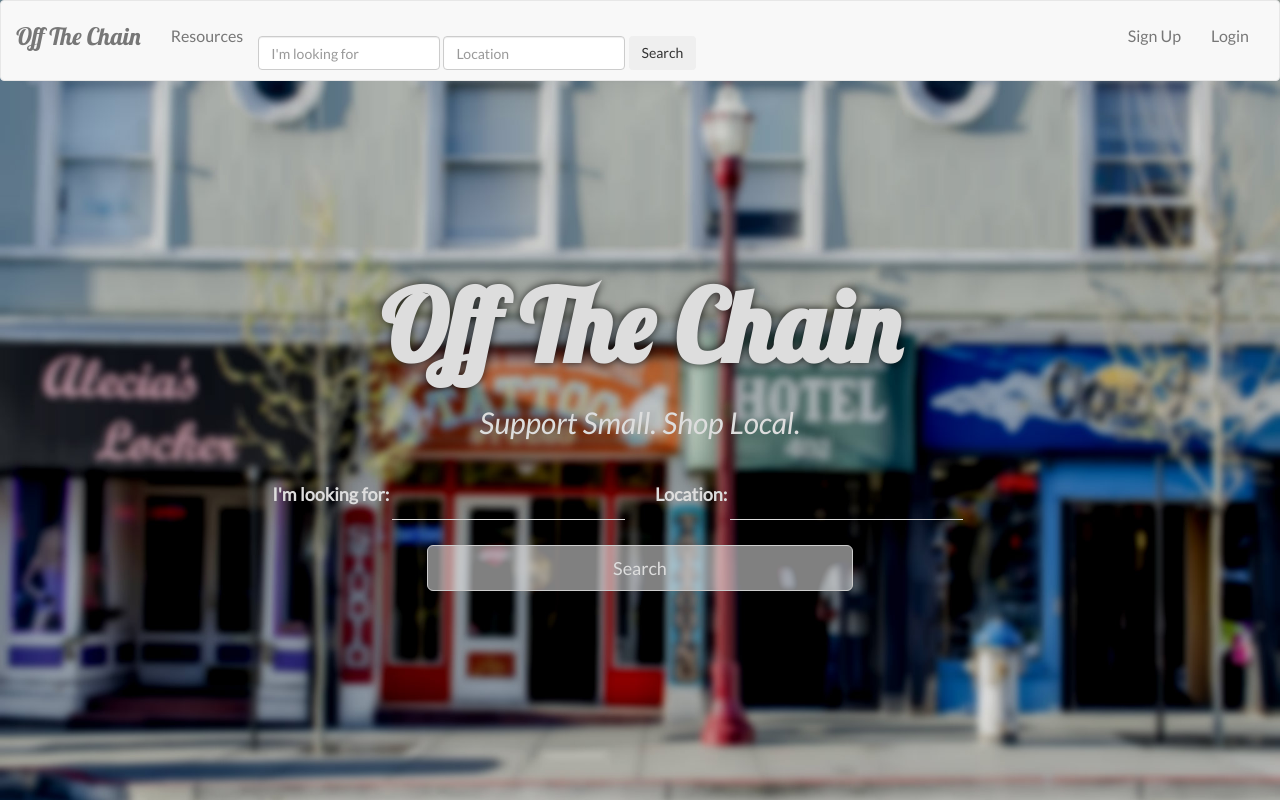
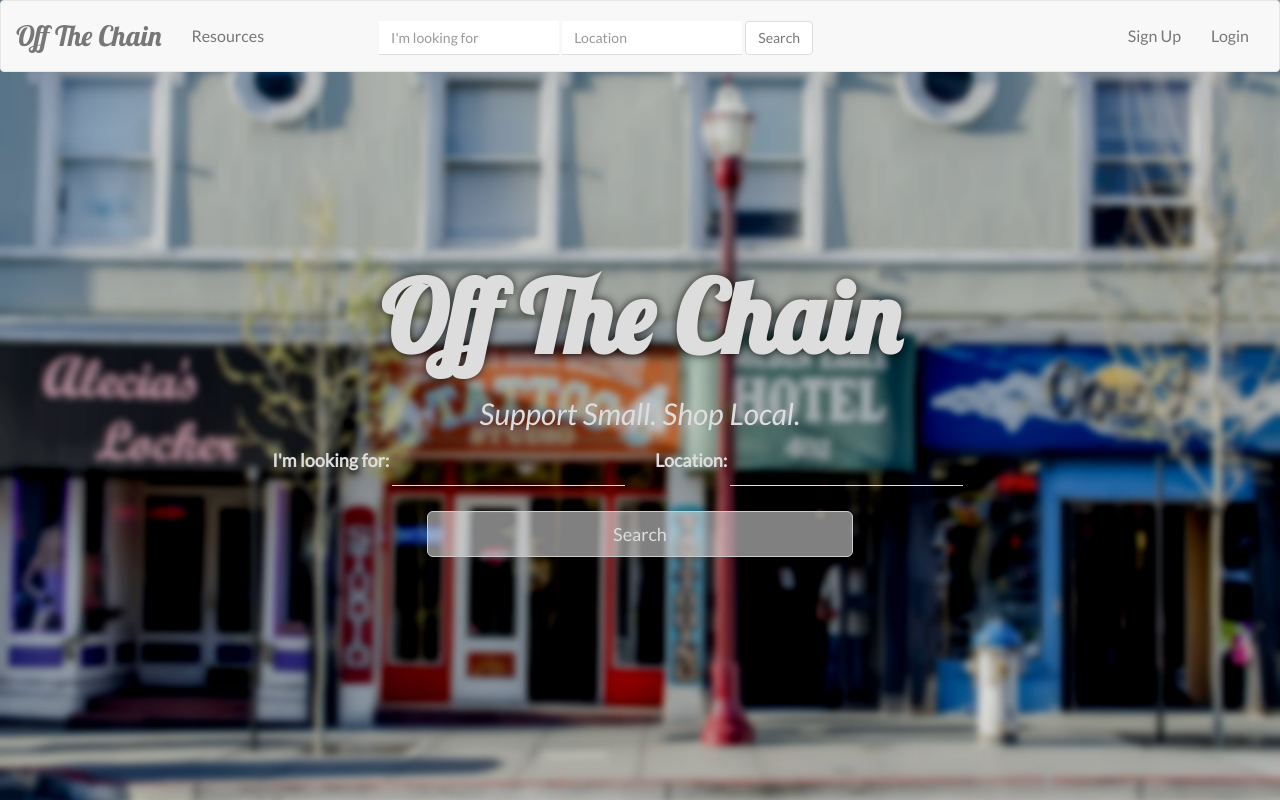
Before and after one commit to kmorinaka/hackbright-project, a Flask app: page / in a window 1280 px wide. Run offline with Flask 2, Linux system fonts and the light colour scheme; some libraries are stand-ins or nearby versions.

Commit message:
Styled navbar search.

```diff
--- a/static/styles.css
+++ b/static/styles.css
@@ -19,6 +19,23 @@ body {
     background-image: url(/static/brickwall.png);
     background-repeat: repeat;
 }
+.navbar-search {
+    padding-top: 10px;
+    margin-left: 100px;
+}
+.navbar-search .btn {
+    background-color: white;
+    border: 1px solid #ddd;
+    color: #777;
+}
+.navbar-search .form-control {
+    outline: none;
+    border: none;
+    border-bottom: 1px solid #ddd;
+    border-radius: 0;
+    box-shadow: none;
+    color: #777;
+}
 /*homepage.html*/
 .logo-text {
     font-family: 'Lobster', cursive;
@@ -29,7 +46,7 @@ body {
     font-size: 16px;
 }
 .navbar-brand {
-    font-size: 24px;
+    font-size: 28px;
 }
 .home-container {
     color: #ddd;
@@ -60,7 +77,7 @@ body {
     background-color: rgba(255,255,255,.5);
     color: #ddd;
 }
-.form-inline {
+.form-inline .homeform {
     padding-top: 25px;
 }
 /*results.html*/
@@ -72,7 +89,6 @@ body {
     width: 50%;
     font-size: 14px;
     font-family: 'Lato', sans-serif;
-    /*font-family: 'Quicksand', sans-serif;*/
     overflow: auto;
 }
 .business-info a {
@@ -91,7 +107,7 @@ body {
     height: 850px;
 }
 .map-container {
-    height: 850px;
+    height: 500px;
     width: 50%;
     overflow: none;
 }
--- a/templates/homepage.html
+++ b/templates/homepage.html
@@ -10,7 +10,7 @@
     <div class="container-fluid body text-center">
         <h1 class="logo-text">Off The Chain</h1>
         <h2><i>Support Small. Shop Local.</i></h2>
-        <form class="form-inline" id="search" method="GET" action="/searchresults">
+        <form class="form-inline homeform" id="search" method="GET" action="/searchresults">
             <fieldset class="row">
                 <div class="form-group text-right col-sm-6">
                     <label for="search-term">I'm looking for:</label>
```
